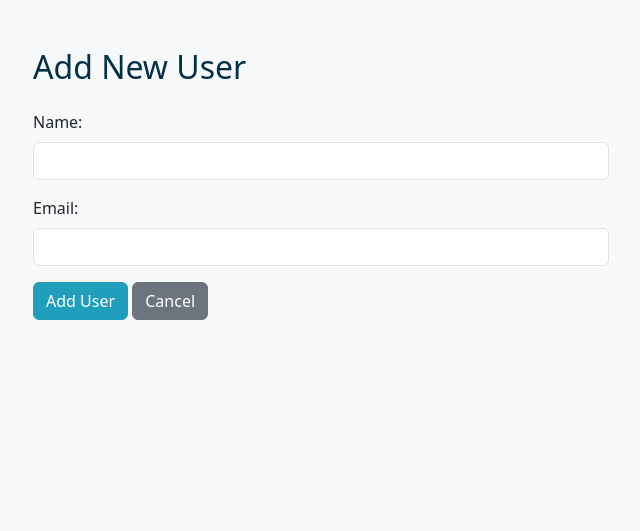
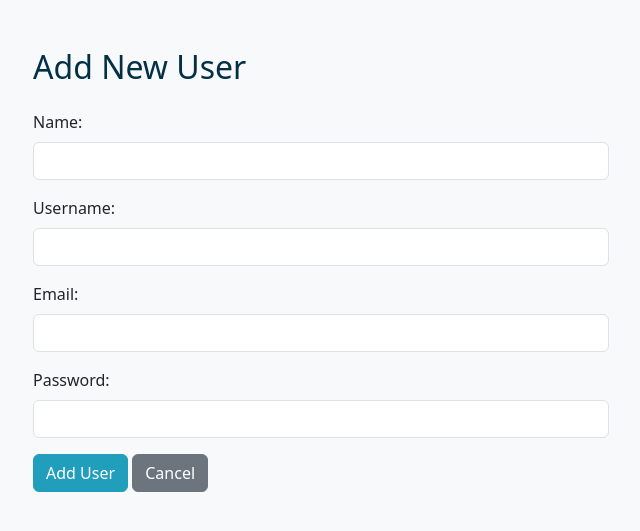
Before and after one commit to gaurav-1220/User-Management-, a PHP site: page /create.php in a window 1280 px wide. Shown: the top 531 px of the page, without its empty margins (319-959 px from the left). Run offline with PHP 8.4, Linux system fonts and the light colour scheme.

Commit message:
Add files via upload

```diff
--- a/crud/create.php
+++ b/crud/create.php
@@ -1,42 +1,77 @@
 <?php
+session_start();
+
 require 'db.php';
 $name = '';
+$username = '';
 $email = '';
+$password = '';
 $error_message = '';
 
 if ($_SERVER["REQUEST_METHOD"] == "POST") {
     $name = trim($_POST['name']);
+    $username = trim($_POST['username']);
     $email = trim($_POST['email']);
+    $password = trim($_POST['password']);
 
-    if (empty($name)) {
+    if (empty($username)) {
+        $error_message = "Username cannot be empty.";
+    } elseif (empty($name)) {
         $error_message = "Name cannot be empty.";
+    } elseif (empty($password)) {
+        $error_message = "Password cannot be empty.";
+    }elseif (strlen($password) < 8) {
+        $error_message = "Password must be at least 8 characters long.";
+    }
+    elseif (!preg_match('/[^A-Za-z0-9]/', $password)) {
+        $error_message = "Password must contain at least one special character (e.g., !, @, #, $, %)";
+    }else {
+        // Check if username already exists
+        $sql_check_username = "SELECT id FROM users WHERE username = ?";
+        $stmt_username = mysqli_prepare($conn, $sql_check_username);
+        mysqli_stmt_bind_param($stmt_username, "s", $username);
+        mysqli_stmt_execute($stmt_username);
+        mysqli_stmt_store_result($stmt_username);
+
+        if (mysqli_stmt_num_rows($stmt_username) > 0) {
+            $error_message = "Username is already taken. Please choose another.";
         } else {
-        // Checking for existing email
-        $sql_check = "SELECT id FROM users WHERE email = ?";
-        $stmt = mysqli_prepare($conn, $sql_check);
-        mysqli_stmt_bind_param($stmt, "s", $email);
-        mysqli_stmt_execute($stmt);
-        mysqli_stmt_store_result($stmt);
 
-        if (mysqli_stmt_num_rows($stmt) > 0) {
+            $sql_check_email = "SELECT id FROM users WHERE email = ?";
+            $stmt_email = mysqli_prepare($conn, $sql_check_email);
+            mysqli_stmt_bind_param($stmt_email, "s", $email);
+            mysqli_stmt_execute($stmt_email);
+            mysqli_stmt_store_result($stmt_email);
+
+            if (mysqli_stmt_num_rows($stmt_email) > 0) {
                 $error_message = "Email already exists.";
             } else {
+                $hashed_password = password_hash($password, PASSWORD_DEFAULT);
 
-            $sql_insert = "INSERT INTO users (name, email) VALUES (?, ?)";
+                $sql_insert = "INSERT INTO users (name, username, email, password) VALUES (?, ?, ?, ?)";
                 $stmt_insert = mysqli_prepare($conn, $sql_insert);
-            mysqli_stmt_bind_param($stmt_insert, "ss", $name, $email);
+
+                mysqli_stmt_bind_param($stmt_insert, "ssss", $name, $username, $email, $hashed_password);
 
                 if (mysqli_stmt_execute($stmt_insert)) {
-                header("Location: index.php");
+
+                    $new_user_id = mysqli_insert_id($conn);
+
+
+                    $_SESSION['user_id'] = $new_user_id;
+                    $_SESSION['username'] = $username;
+
+
+                    header("Location: index.php"); //redirect
                     exit();
                 } else {
-
                     $error_message = "Error: " . mysqli_error($conn);
                 }
-
                 mysqli_stmt_close($stmt_insert);
             }
-        mysqli_stmt_close($stmt);
+            mysqli_stmt_close($stmt_email);
+        }
+        mysqli_stmt_close($stmt_username);
     }
 }
 mysqli_close($conn);
@@ -66,11 +101,19 @@ mysqli_close($conn);
                 <input type="text" name="name" id="name" class="form-control" value="<?php echo htmlspecialchars($name); ?>" autocomplete="off" required>
             </div>
             <div class="mb-3">
+                <label for="username" class="form-label">Username:</label>
+                <input type="text" name="username" id="username" class="form-control" value="<?php echo htmlspecialchars($username); ?>" autocomplete="off" required>
+            </div>
+            <div class="mb-3">
                 <label for="email" class="form-label">Email:</label>
                 <input type="email" name="email" id="email" class="form-control" value="<?php echo htmlspecialchars($email); ?>" autocomplete="off" required>
             </div>
+            <div class="mb-3">
+                <label for="password" class="form-label">Password:</label>
+                <input type="text" name="password" id="password" class="form-control" autocomplete="off" required>
+            </div>
             <button type="submit" class="btn btn-custom-primary">Add User</button>
-            <a href="index.php" class="btn btn-secondary">Cancel</a>
+            <a href="login.php" class="btn btn-secondary">Cancel</a>
         </form>
     </div>
 </body>
--- a/crud/update.php
+++ b/crud/update.php
@@ -24,9 +24,8 @@ $stmt = mysqli_prepare($conn, $sql_fetch);
 mysqli_stmt_bind_param($stmt, "i", $id);
 mysqli_stmt_execute($stmt);
 
-mysqli_stmt_bind_result($stmt, $name, $email);
-
-mysqli_stmt_fetch($stmt);
+mysqli_stmt_bind_result($stmt, $name, $email); //autofill
+mysqli_stmt_fetch($stmt); //autofill
 mysqli_stmt_close($stmt);
 
 mysqli_close($conn);
```
Also changed, not shown: crud/index.php (+26 -8 lines), crud/login.php (added, +86 -0 lines), crud/logout.php (added, +10 -0 lines). Lines whose indentation alone changed are shown as unchanged.
